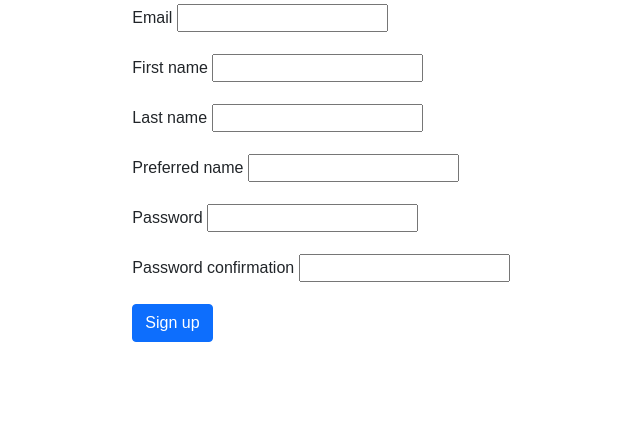
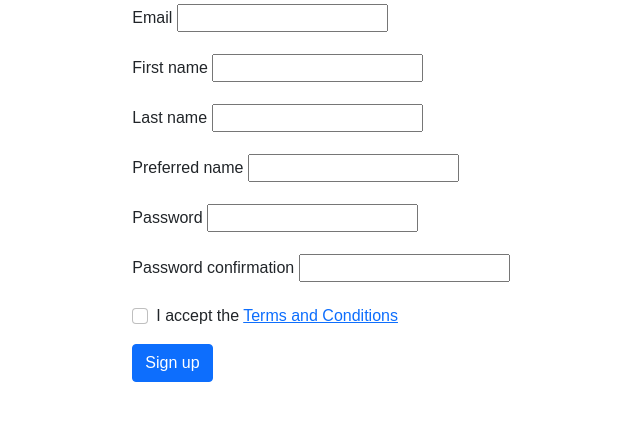
Before and after one commit to Euniceverse/StackOverseas, a Django app: page /users/signup/ in a window 1280 px wide. Shown: the part 350-771 px from the top of the page, without its empty margins (97-737 px from the left). Run offline with Django 5.2, Linux system fonts and the light colour scheme.

Commit message:
Add Terms and Conditions page

```diff
--- a/apps/users/templates/sign_up.html
+++ b/apps/users/templates/sign_up.html
@@ -3,15 +3,15 @@
 {% block title %}Sign Up{% endblock %}
 
 {% block content %}
+{% include 'components/terms_modal.html' %}
+
 <div class="container">
     <div class="row">
         <div class="col-sm-12 col-md-6 offset-md-3">
             <h1>Sign up</h1>
             {% if messages %}
                 {% for message in messages %}
-                    <div class="alert alert-{{ message.tags }}">
-                        {{ message }}
-                    </div>
+                    <div class="alert alert-{{ message.tags }}">{{ message }}</div>
                 {% endfor %}
             {% endif %}
             <form action="{% url 'sign_up' %}" method="post">
@@ -27,9 +27,48 @@
                         {% endif %}
                     </div>
                 {% endfor %}
+
+                <!-- Terms and Conditions Checkbox -->
+                <div class="mb-3">
+                    <div class="form-check">
+                        <input type="checkbox" class="form-check-input" id="terms-accept" name="terms_accepted" required>
+                        <label class="form-check-label" for="terms-accept">
+                            I accept the <a href="#" id="show-terms">Terms and Conditions</a>
+                        </label>
+                    </div>
+                </div>
+
                 <input type="submit" value="Sign up" class="btn btn-primary">
             </form>
         </div>
     </div>
 </div>
+
+<script>
+const modal = document.getElementById('terms-modal');
+const showTerms = document.getElementById('show-terms');
+const closeBtn = document.querySelector('.close');
+
+showTerms.onclick = function(e) {
+    e.preventDefault();
+    modal.style.display = "block";
+}
+
+closeBtn.onclick = function() {
+    modal.style.display = "none";
+}
+
+window.onclick = function(e) {
+    if (e.target == modal) {
+        modal.style.display = "none";
+    }
+}
+
+document.querySelector('form').addEventListener('submit', function(e) {
+    if (!document.getElementById('terms-accept').checked) {
+        e.preventDefault();
+        alert('Please accept the Terms and Conditions to continue.');
+    }
+});
+</script>
 {% endblock %}
--- /dev/null
+++ b/config/templates/components/terms_modal.html
@@ -0,0 +1,71 @@
+{% load static %}
+
+<div id="terms-modal" class="modal" style="display: none;">
+    <div class="modal-content">
+        <div class="modal-header">
+            <h2>Terms and Conditions</h2>
+            <span class="close">&times;</span>
+        </div>
+        <div class="modal-body">
+            <p class="effective-date">Effective Date: March 21, 2024</p>
+
+            <section>
+                <h3>1. Acceptance of Terms</h3>
+                <p>By accessing or using StackOverseas, you agree to be bound by these Terms and our Privacy Policy.</p>
+            </section>
+
+            <section>
+                <h3>2. User Accounts and Authentication</h3>
+                <ul>
+                    <li>Valid university email required</li>
+                    <li>Accurate profile information required</li>
+                    <li>No impersonation allowed</li>
+                </ul>
+            </section>
+
+            <!-- Add other sections as needed -->
+        </div>
+    </div>
+</div>
+
+<style>
+.modal {
+    position: fixed;
+    top: 0;
+    left: 0;
+    width: 100%;
+    height: 100%;
+    background-color: rgba(0,0,0,0.5);
+    z-index: 1000;
+}
+
+.modal-content {
+    position: relative;
+    background-color: #fff;
+    margin: 15% auto;
+    padding: 20px;
+    width: 70%;
+    max-width: 700px;
+    max-height: 70vh;
+    overflow-y: auto;
+    border-radius: 5px;
+}
+
+.close {
+    position: absolute;
+    right: 20px;
+    top: 10px;
+    font-size: 28px;
+    cursor: pointer;
+}
+
+.modal-header {
+    border-bottom: 1px solid #ddd;
+    padding-bottom: 10px;
+    margin-bottom: 20px;
+}
+
+.modal-body section {
+    margin-bottom: 1.5rem;
+}
+</style>
```
